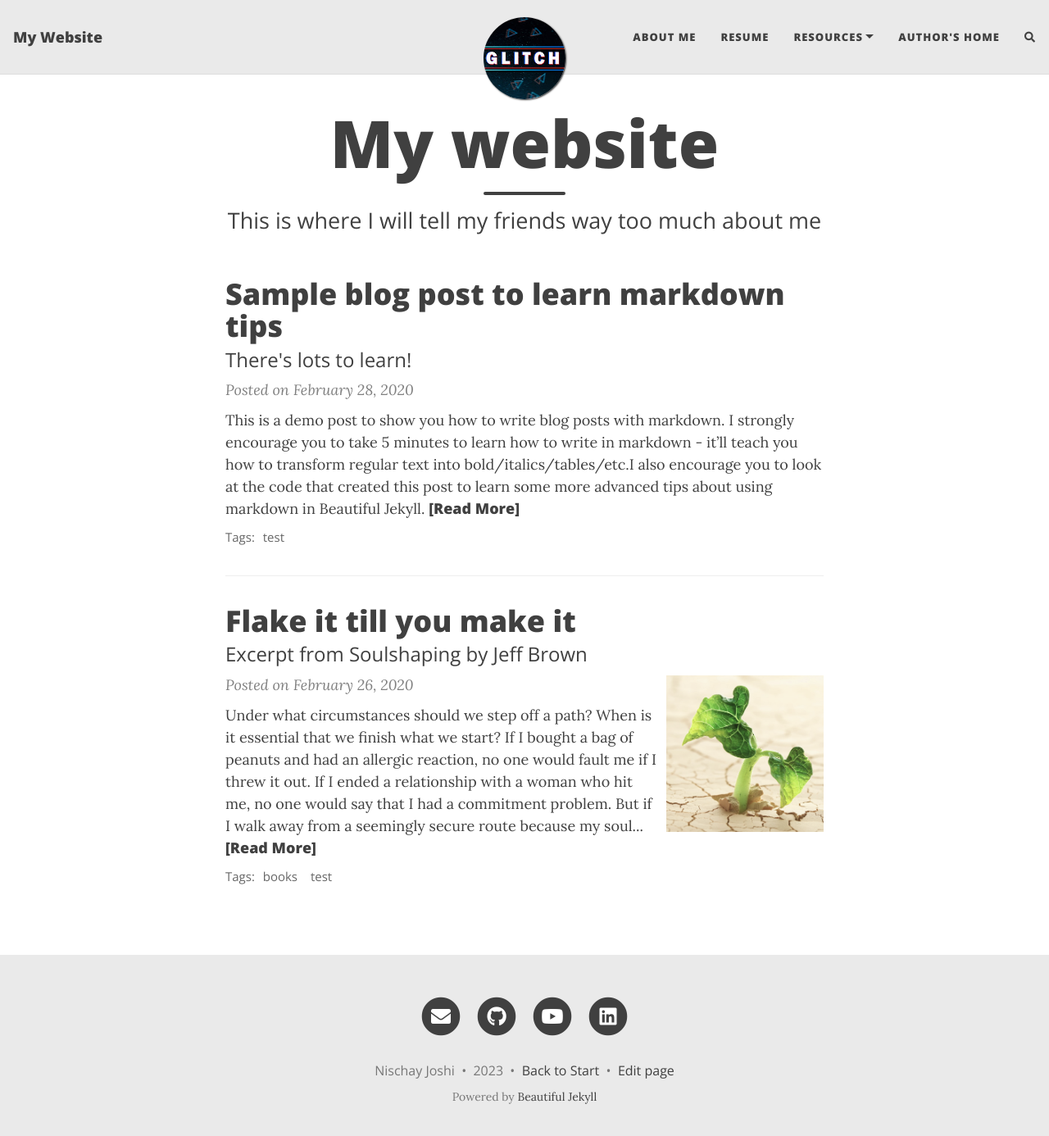
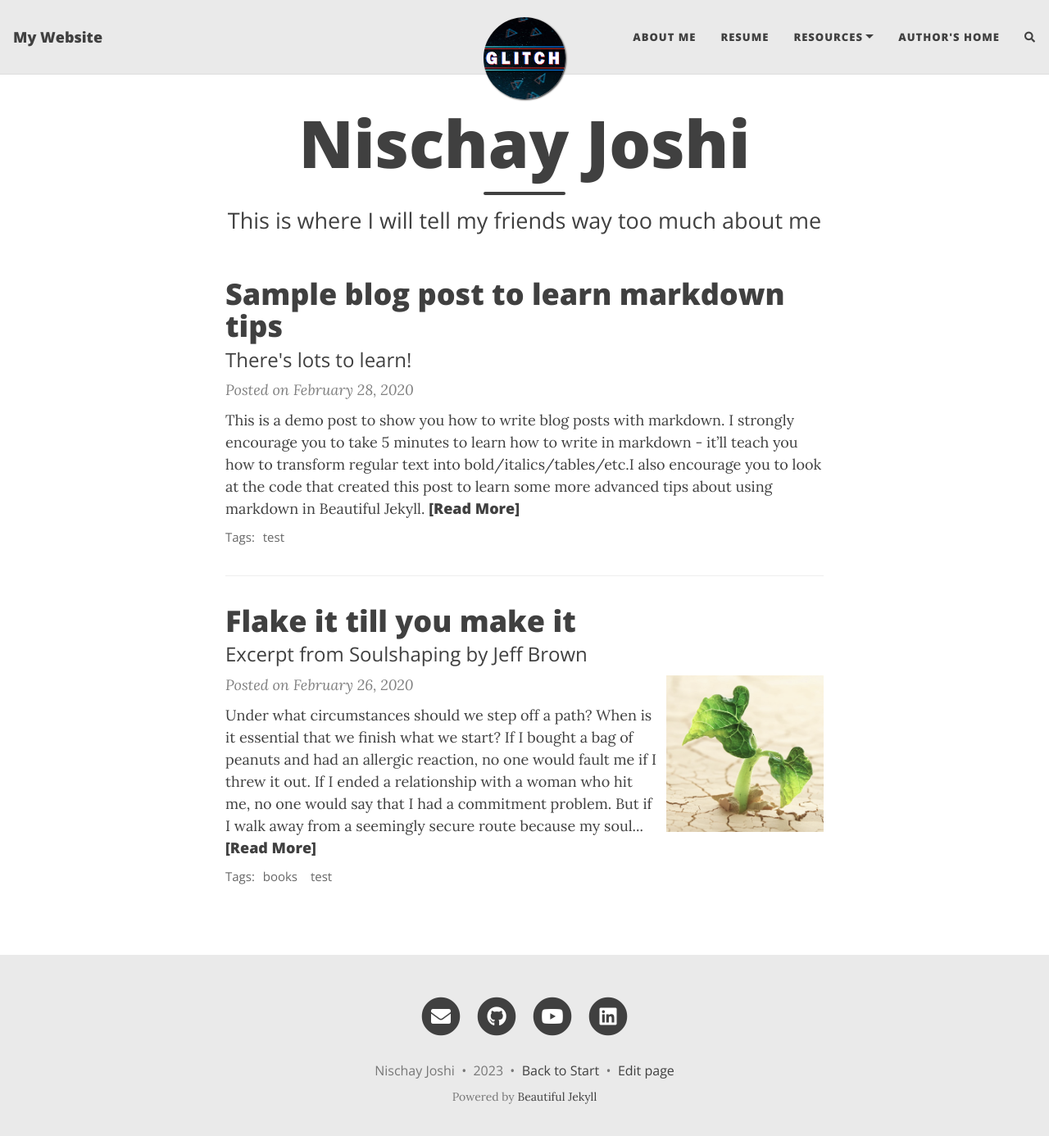
Before and after one commit to Nischay2312/Nischay2312.github.io, a Jekyll site: the page built from index.html, in a window 1280 px wide and 1399 px high. Shown: the top 1386 px of the window at 82% size. Built offline with Jekyll 4.4.1, drawn with Linux system fonts in a browser that asks for light colours; nearby versions of some CDN libraries; the list of posts is cut into pages by our own code; comment, search, counter and statistics services are not loaded.

Commit message:
Updated index.html

```diff
--- a/index.html
+++ b/index.html
@@ -1,5 +1,5 @@
 ---
 layout: home
-title: My website
+title: Nischay Joshi
 subtitle: This is where I will tell my friends way too much about me
 ---
```
